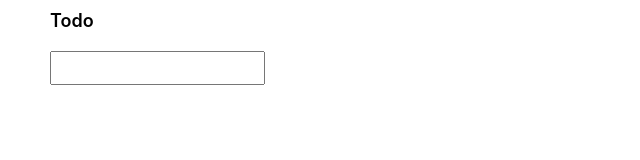
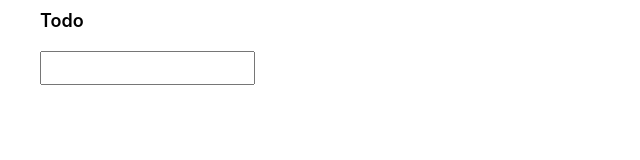
Before and after one commit to photongupta/todoApp, a React (Create React App) app: page / in a window 1280 px wide. Shown: the top 160 px of the page, without its empty margins (0-640 px from the left). Built offline with nearby package versions, Linux system fonts and the light colour scheme.

Commit message:
modified styling of input box

```diff
--- a/src/App.css
+++ b/src/App.css
@@ -23,11 +23,12 @@
 .header{
   font-weight:600;
   font-size:18px;
-  margin:10px;
+  margin-top:10px;
+  margin-bottom:10px;
 }
 
 input{
   height:28px;
   font-size:16px;
-  margin:10px;
+  margin-top:10px;
 }
--- a/src/component/TextInput.js
+++ b/src/component/TextInput.js
@@ -36,4 +36,6 @@ class TextInput extends React.Component {
   }
 }
 
+TextInput.defaultProps = {value: ''};
+
 export default TextInput;
--- a/src/component/TodoList.js
+++ b/src/component/TodoList.js
@@ -53,7 +53,7 @@ class TodoList extends React.Component {
       <div className="TodoList">
         <Header updateHeader={this.updateHeader} value={header} />
         <Tasks todoList={todoList} updateStatus={this.updateStatus} />
-        <TextInput onSubmit={this.addTodo} value={''} />
+        <TextInput onSubmit={this.addTodo} />
       </div>
     );
   }
```
